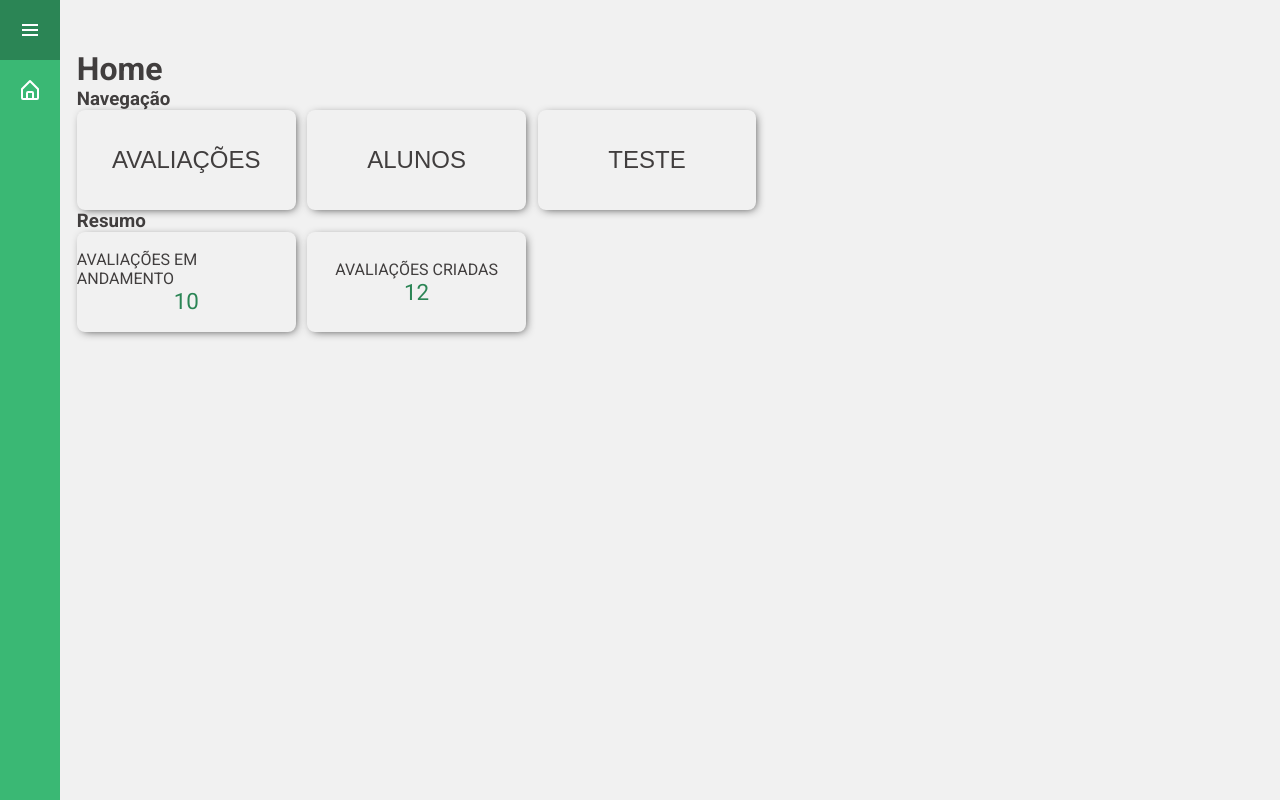
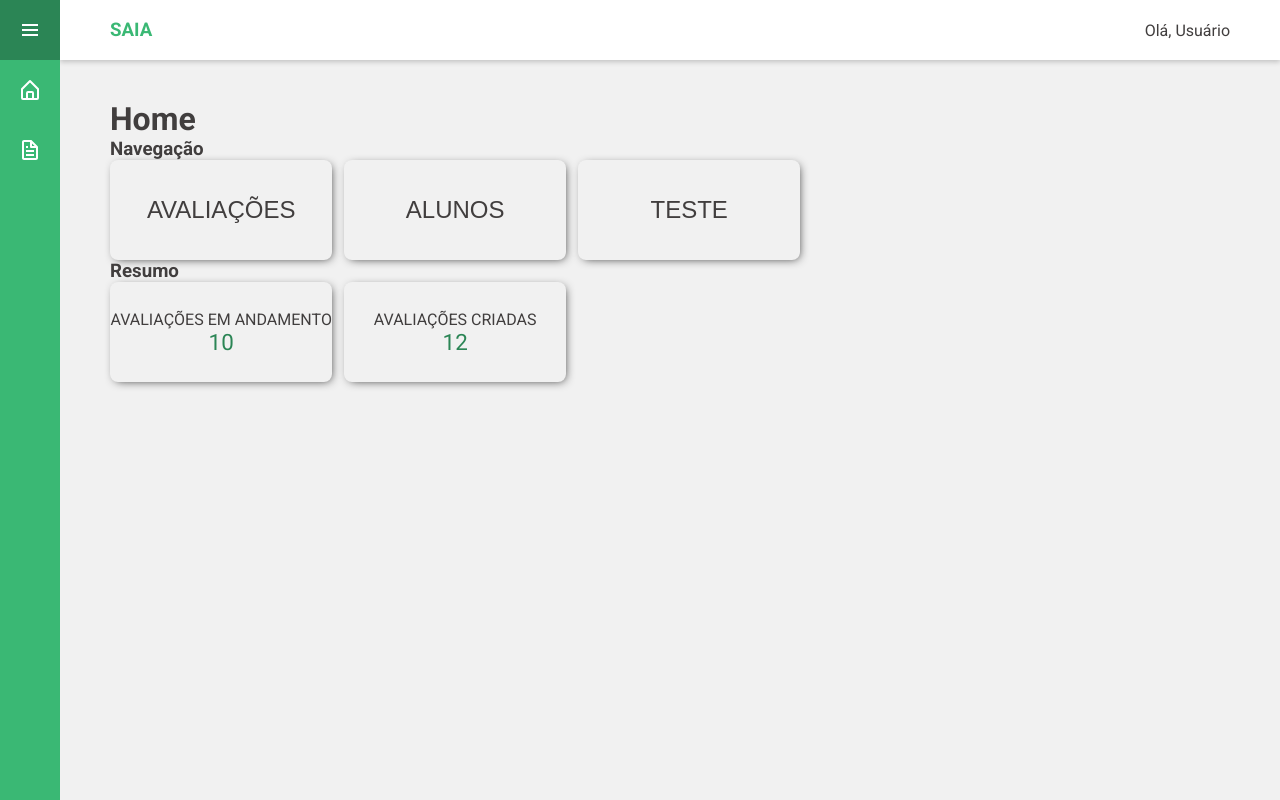
Before and after one commit to Projeto-Integrador-6/SAIA-front-end, a React app: page /home in a window 1280 px wide. Built offline with nearby package versions, Linux system fonts and the light colour scheme.

Commit message:
Melhorias na sidebar/navbar

```diff
--- a/src/components/Navbar/index.css
+++ /dev/null
@@ -1,14 +0,0 @@
-.navbar{
-  width: 100%;
-  height: 60px;
-  position: fixed;
-
-  background: var(--white);
-
-  box-shadow: 0px 2px 5px rgba(0, 0, 0, 0.2);
-	-webkit-box-shadow: 0px 2px 5px rgba(0, 0, 0, 0.2);
-	-moz-box-shadow: 0px 2px 5px rgba(0, 0, 0, 0.2);
-
-  margin-left: 60px;
-
-}
--- a/src/components/Navbar/index.js
+++ /dev/null
@@ -1,13 +0,0 @@
-import React from "react";
-
-import './index.css';
-
-export default function Navbar(){
-  return(
-    <div className="navbar">
-      <div className="brand">
-        <h3>SAIA</h3>
-      </div>
-    </div>
-  )
-}
--- a/src/components/Sidebar/index.css
+++ b/src/components/Sidebar/index.css
@@ -7,6 +7,7 @@
 
   transition: 0.5s;
 
+  z-index: 9999999;
 }
 
 .sidebar.active {
@@ -19,7 +20,6 @@
   left: 0;
   width: 100%;
 }
-
 
 .sidebar ul li{
   position: relative;
@@ -64,6 +64,7 @@
   position: relative;
   min-width: 60px;
   height: 60px;
+
 }
 
 .sidebar ul li a .icon svg, .toggle .toggle-btn svg {
@@ -87,18 +88,55 @@
   transition: 0.5s background;
 }
 
-.content {
-  display: flex;
+.body {
+  position: relative;
+
+  min-height: 90vh;
+  left: 60px;
+  width: calc(100% - 60px);
+  transition: all 0.5s ease;
+}
+
+.body .content {
+  padding-top: 100px;
+  padding-left: 50px;
+}
+
+.body .navbar {
   position: absolute;
 
-  margin-top: 50px;
-  margin-left: 6%;
+  width: 100%;
+  height: 60px;
 
-  z-index: -1;
+  background: var(--white);
+
+  box-shadow: 0px 2px 5px rgba(0, 0, 0, 0.2);
+	-webkit-box-shadow: 0px 2px 5px rgba(0, 0, 0, 0.2);
+	-moz-box-shadow: 0px 2px 5px rgba(0, 0, 0, 0.2);
+
+  transition: all 0.5s ease;
+
+  display: flex;
+  justify-content: space-between;
+  align-items: center;
+
+  padding: 0px 50px;
 }
+
+.body .navbar .brand h3 {
+  color: var(--green);
+}
+
+
+
 
 @media screen and (min-width: 770px){
   .sidebar.active {
     width: 250px;
   }
+
+  .sidebar.active ~ .body {
+    left: 250px;
+    width: calc(100% - 250px);
+  }
 }
--- a/src/components/Sidebar/index.js
+++ b/src/components/Sidebar/index.js
@@ -1,10 +1,9 @@
 import React, { useState } from "react";
 import { Link } from "react-router-dom";
 
-import { BiHomeAlt, BiMenu } from "react-icons/bi";
+import { BiHomeAlt, BiMenu, BiFile } from "react-icons/bi";
 
 import './index.css';
-import Navbar from "../Navbar";
 
 export default function Sidebar({ ...props }) {
 
@@ -15,23 +14,43 @@ export default function Sidebar({ ...props }) {
   }
 
   return (
-    <div className="sidebar-container">
+    <>
       <div className={sidebar === true ? 'sidebar active' : 'sidebar'}>
         <ul>
           <li>
             <div className="toggle">
               <button className={sidebar === true ? 'toggle-btn active' : 'toggle-btn'} onClick={handleSidebar}><BiMenu /></button>
             </div>
+          </li>
+          <li>
             <Link to="/">
               <span className="icon"><BiHomeAlt /></span>
               <span className="title">Home</span>
             </Link>
           </li>
+          <li>
+            <Link to="/">
+              <span className="icon"><BiFile /></span>
+              <span className="title">Avaliações</span>
+            </Link>
+          </li>
         </ul>
       </div>
-      <div className="content">
-        {props.children}
+      <div className="body">
+        <div className="navbar">
+          <div className="brand">
+            <h3>SAIA</h3>
+          </div>
+          <div className="user">
+            <p>Olá, Usuário</p>
+          </div>
+        </div>
+
+        <div className="content">
+          {props.children}
+        </div>
+
       </div>
-    </div>
+    </>
   )
 }
--- a/src/pages/Home/index.css
+++ b/src/pages/Home/index.css
@@ -1,12 +1,7 @@
-.home-container {
-    width: 90vw;
-    height: 90vh;
+.side-navigation{
+  width: 100%;
 }
 
-.side-navigation{
-    width: 100%;
-
-}
 .boxes-container {
   display: flex;
   flex-direction: row;
--- a/src/pages/Login/index.css
+++ b/src/pages/Login/index.css
@@ -17,7 +17,7 @@
   margin: 50px;
 }
 
-.side-login .welcome-text {
+.side-login .welcome-text h2, .side-login .welcome-text p{
   line-height: 40px;
 }
 
@@ -58,12 +58,10 @@
 
   .filter {
     background-color: black !important;
-
   }
 
   .side-image {
     display: flex !important;
-
   }
 
   .image {
@@ -75,8 +73,6 @@
     height: 100vh;
 
     filter: brightness(65%);
-
-
   }
 
 }
```
Lines whose indentation alone changed are shown as unchanged.
